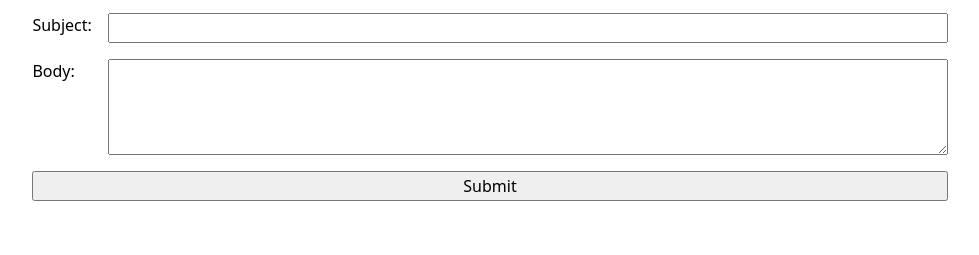
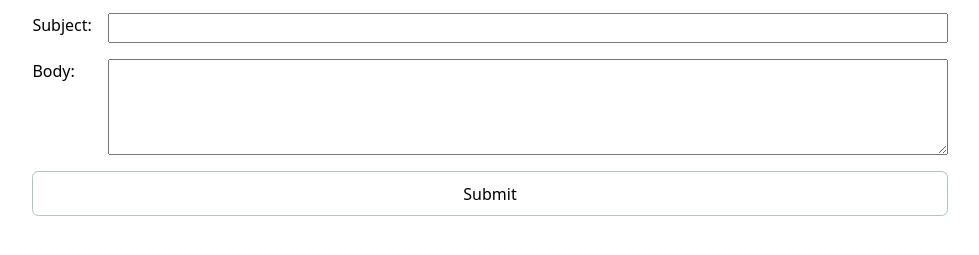
Before and after one commit to qichengzou/portfolio, a plain HTML site: page contact/index.html in a window 1280 px wide. Shown: the part 227-482 px from the top of the page, without its empty margins (150-1129 px from the left). Drawn offline with Linux system fonts and the light colour scheme.

Commit message:
Refactor button styles for consistency and improve header text alignment

```diff
--- a/style.css
+++ b/style.css
@@ -56,6 +56,20 @@ form label {
 
 form button {
   grid-column: 1 / -1;
+}
+
+button {
+  padding: 0.6em 1em;
+  border: 1px solid oklch(80% 3% 200);
+  border-radius: 0.4em;
+  background-color: white;
+  cursor: pointer;
+  transition: all 0.2s ease;
+}
+
+button:hover {
+  border-color: var(--color-accent);
+  background-color: oklch(from var(--color-accent) 95% 5% h);
 }
 
 input,
@@ -137,20 +151,14 @@ time {
 
 body > header {
   margin-bottom: 2rem;
+  text-align: center;
 }
 
 body > header p {
   margin: 0.3rem 0 0 0;
+  font-size: 1.05rem;
 }
 
 body > header a {
   color: inherit;
 }
-
-body > header {
-  text-align: center;
-}
-
-body > header p {
-  font-size: 1.05rem;
-}
```
